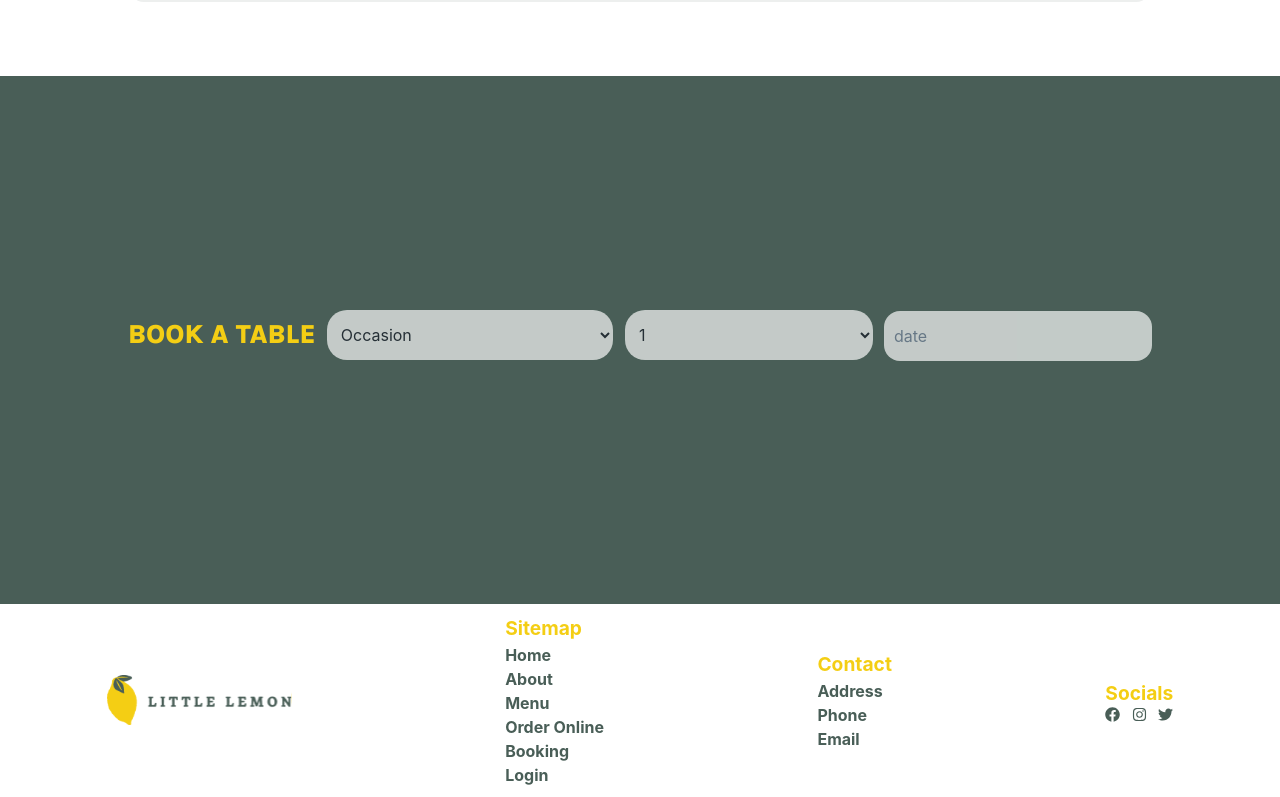
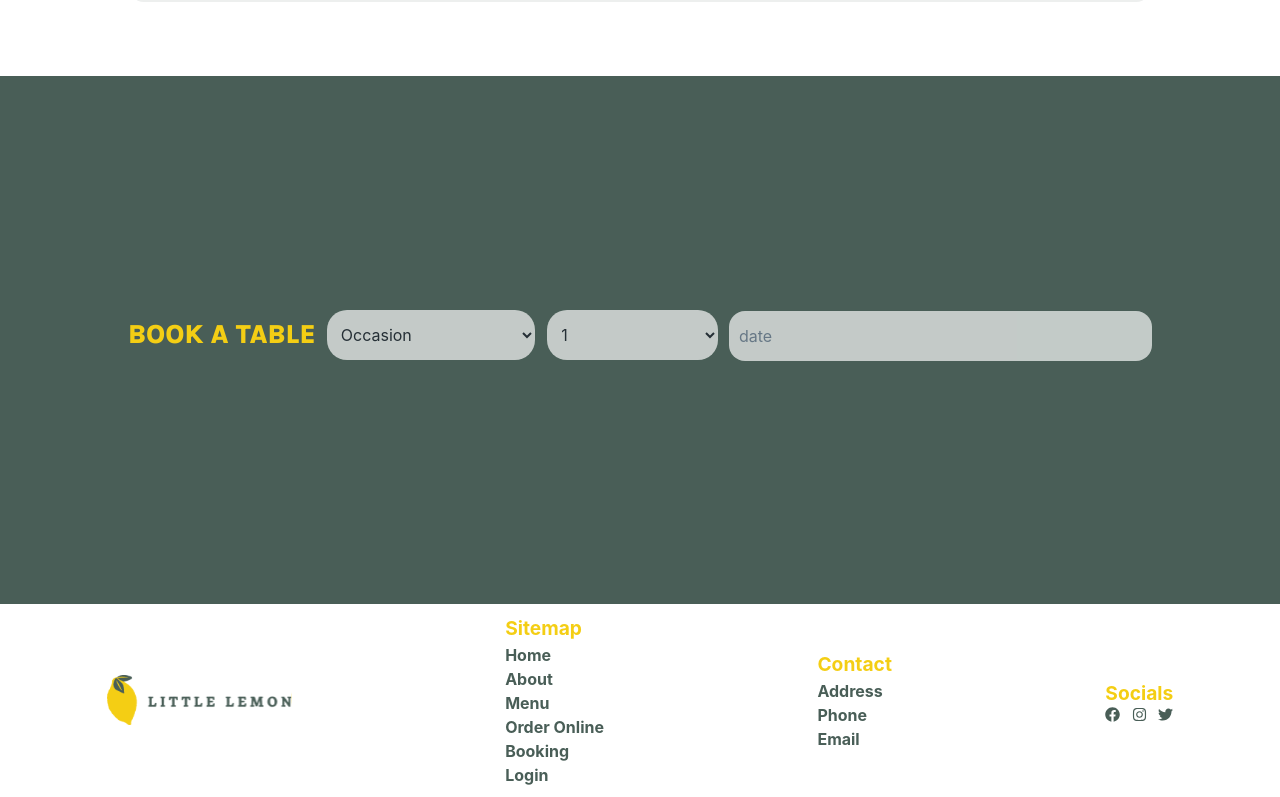
Before and after one commit to benjaminelliott/litle-lemon-web-app, a React (Create React App) app: page / in a window 1280 px wide. Shown: the part 2118-2915 px from the top of the page. Built offline with nearby package versions, Linux system fonts and the light colour scheme; a web font is replaced by a local one.

Commit message:
completed form

```diff
--- a/src/App.css
+++ b/src/App.css
@@ -406,7 +406,6 @@ li:hover {
 }
 
 .selected:hover {
-
   color: var(--h2);
 }
 
@@ -429,15 +428,33 @@ input:focus {
 }
 
 .react-datepicker-wrapper {
+  flex-grow: 2;
   height: 50px;
   margin-top: 2px;
 }
 
 .datepicker {
   border-radius: 16px;
-  flex-grow: 1;
+  height: 50px;
   background-color: var(--h1);
 
+}
+
+.react-datepicker__input-container{
+  flex-grow: 1;
+  height: 50px;
+}
+
+.react-datepicker-ignore-onclickoutside {
+  width: 100%;
+  height: 50px;
+}
+
+#date {
+  width: 100%;
+  height: 50px;
+  flex-grow: 2;
+  height: 50px;
 }
 
 select{
@@ -464,6 +481,7 @@ select:focus{
   color: var(--p1);
   font-weight: bold;
   opacity: 1;
+  height: 50px;
 }
 
 .hstack-booking {
--- a/src/components/BookingPageForm.tsx
+++ b/src/components/BookingPageForm.tsx
@@ -1,3 +1,4 @@
+import { useRef } from "react";
 import { Formik, Field, Form } from "formik";
 import * as Yup from 'yup';
 import "react-datepicker/dist/react-datepicker.css";
@@ -6,8 +7,8 @@ import { BookingSlot } from './BookingSlot';
 
 type Props = {
     occasions: {
-        occasion: string,
-        disabled: boolean
+        id: number
+        occasion: string
     }[]
     guests: {
         min: number,
@@ -61,6 +62,8 @@ interface Values {
     occasions: Yup.string()
   });
 
+
+
 export const BookingPageForm = (props: Props) => {
 
     let blankBooking = {
@@ -86,9 +89,10 @@ export const BookingPageForm = (props: Props) => {
     return (
         <article className='form-booking-page'>
             <Formik
+
                 initialValues={ blankBooking }
                 validationSchema={SignupSchema}
-                onSubmit={ async (values: Values, actions) => {
+                onSubmit={ async (values, actions) => {
                     await new Promise((resolve) => setTimeout(resolve, 500));
                     setTimeout(() => {
                         confirmed = values;
@@ -104,12 +108,12 @@ export const BookingPageForm = (props: Props) => {
                     <>
                         <div className="inputs-top">
                         <h1 className="text-section-title title-booking">Book a table</h1>
-                            <Field name="occasion" as="select" placeholder="Occasion" className={ !touched.occasion ? "field-booking" : "field-booking-confirmed"}>
+                            <Field name="occasion" as="select" placeholder="Occasion" id="occasion" className={ !touched.occasion ? "field-booking" : "field-booking-confirmed"}>
                             <option disabled selected value="">Occasion</option>
                                 {
                                 props.occasions.map(occasion => {
                                     return (
-                                        <option>
+                                        <option key={occasion.id}>
                                             {occasion.occasion}
                                         </option>
                                     )})}
--- a/src/components/BookingSlot.tsx
+++ b/src/components/BookingSlot.tsx
@@ -1,11 +1,5 @@
 import { useRef, useEffect } from 'react'
 import { useField, useFormikContext } from "formik";
-
-interface Props {
-    selected: {
-        style: string
-    }
-}
 
 export const BookingSlot = ({...props}) => {
     const { setFieldValue } = useFormikContext();
@@ -24,17 +18,16 @@ export const BookingSlot = ({...props}) => {
             {props.booked
                 ?   ""
                 :   <button
-
                         id="time"
                         name="time"
                         type="button"
                         className="booking-slot"
-                        onClick={(e) => {
+                        onClick={() => {
+                            console.log(field.value)
                             props.toggleShowUser();
                             setFieldValue(field.name, props.time);
                             setFieldValue(field.value, props.time);
-                            console.log(field, props.values)
-                            e.preventDefault();
+                            console.log(field.value)
                         }}
                     >
                         <span>{props.time}</span>
--- a/src/components/Main.tsx
+++ b/src/components/Main.tsx
@@ -7,43 +7,40 @@ const initialState = {
     times: [
         {
             id: 0,
-            time: "17:00",
-            booked: false
+            time: "17:00"
         },
         {
             id: 1,
-            time: "18:00",
-            booked: false
+            time: "18:00"
         },
         {
             id: 2,
-            time: "19:00",
-            booked: false
+            time: "19:00"
         },
         {
             id: 3,
-            time: "20:00",
-            booked: false
+            time: "20:00"
         },
         {
             id: 4,
-            time: "21:00",
-            booked: false
+            time: "21:00"
         },
         {
             id: 5,
-            time: "22:00",
-            booked: false
+            time: "22:00"
         }
     ],
     occasions: [
         {
+            id: 0,
             occasion: "Birthday",
         },
         {
+            id: 0,
             occasion: "Anniversary",
         },
         {
+            id: 0,
             occasion: "Other",
         },
     ],
--- a/src/types/global.d.ts
+++ b/src/types/global.d.ts
@@ -37,8 +37,8 @@ declare global {
 
     interface BookingPageProps {
         occasions: {
-            occasion: string,
-            disabled: boolean
+            id: number
+            occasion: string
         }[]
         guests: {
             min: number,
```
